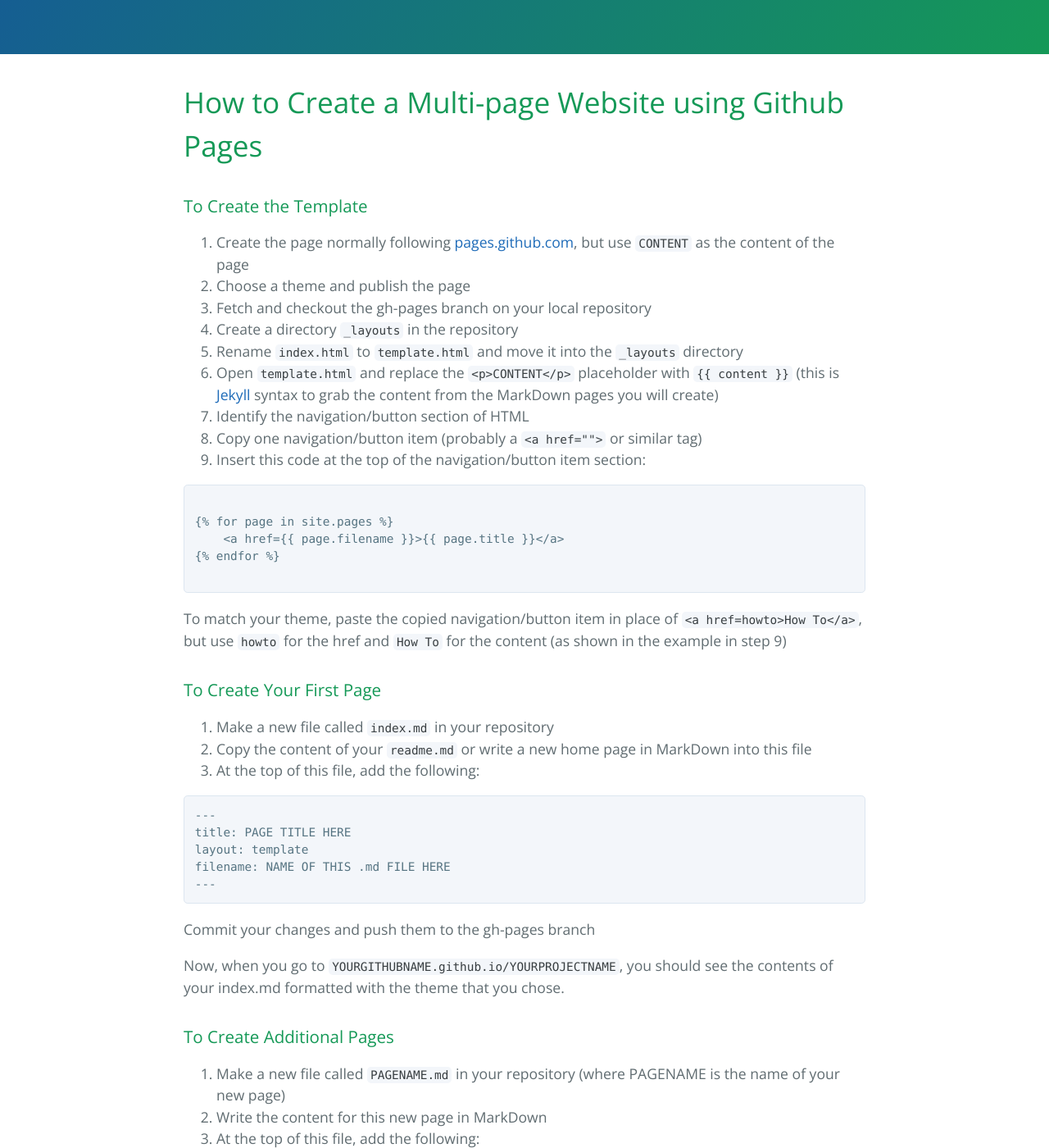
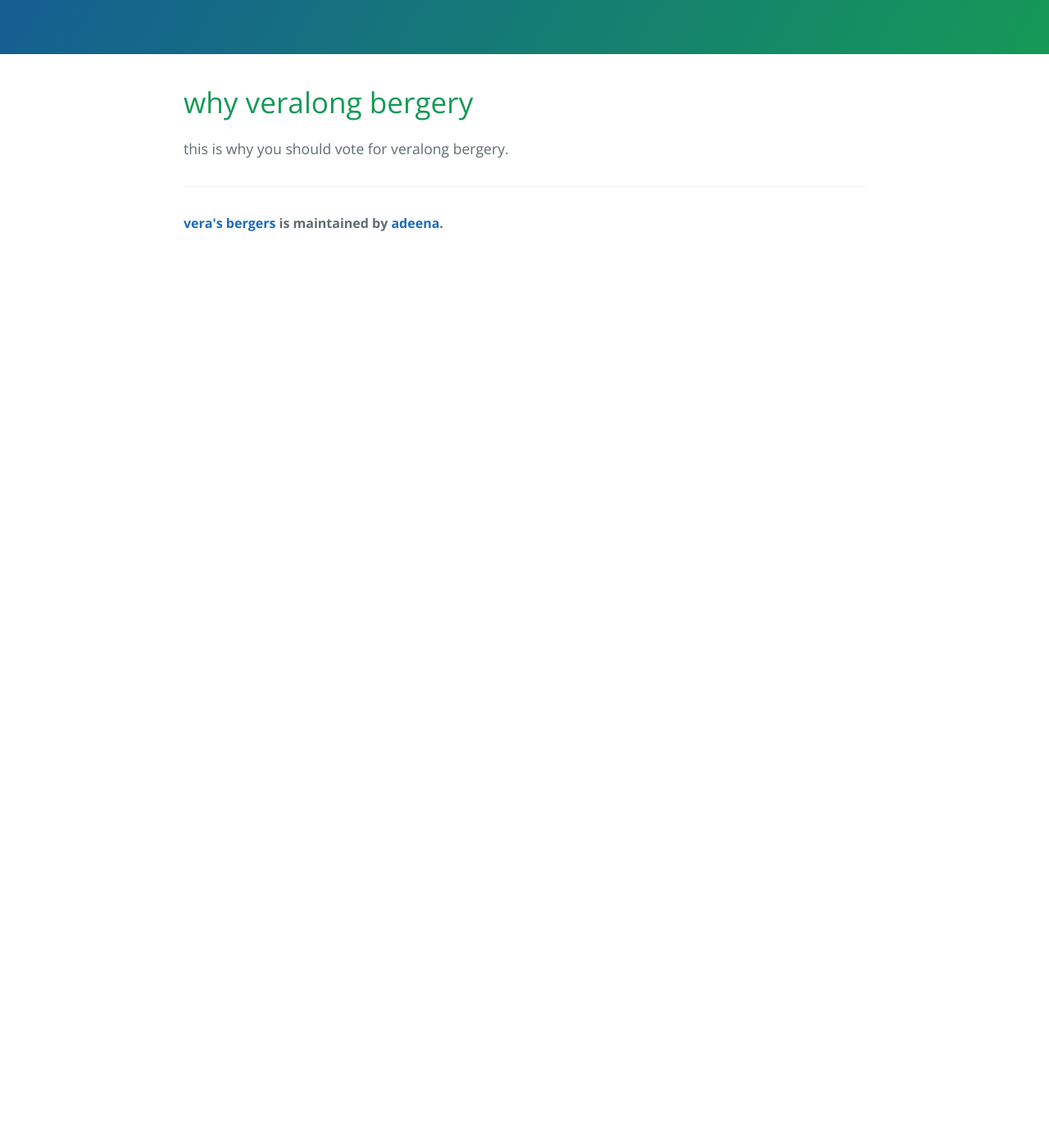
Before and after one commit to adeenal/adeenal.github.io, a Jekyll site: the page built from howto.md, in a window 1280 px wide and 1400 px high, scrolled down 270 px. Shown: the whole window at 82% size. Built offline with Jekyll 4.4.1, drawn with Linux system fonts in a browser that asks for light colours; after the commit the page ends 900 px from its top, so only the background shows below that; some of the changed text lies outside the part shown.

Commit message:
page details

````diff
--- a/howto.md
+++ b/howto.md
@@ -1,62 +1,9 @@
 ---
-title: How To
+title: why veralong bergery
 layout: template
 filename: howto
 ---
 
-# How to Create a Multi-page Website using Github Pages
+# why veralong bergery
 
-### To Create the Template
-1. Create the page normally following [pages.github.com](https://pages.github.com), but use `CONTENT` as the content of the page
-2. Choose a theme and publish the page
-3. Fetch and checkout the gh-pages branch on your local repository
-4. Create a directory `_layouts` in the repository
-5. Rename `index.html` to `template.html` and move it into the `_layouts` directory
-6. Open `template.html` and replace the `<p>CONTENT</p>` placeholder with {% raw %}`{{ content }}`{% endraw %} (this is [Jekyll](https://jekyllrb.com) syntax to grab the content from the MarkDown pages you will create)
-7. Identify the navigation/button section of HTML
-8. Copy one navigation/button item (probably a `<a href="">` or similar tag)
-9. Insert this code at the top of the navigation/button item section:
-
-```
-{% raw %}
-{% for page in site.pages %}
-    <a href={{ page.filename }}>{{ page.title }}</a>
-{% endfor %}
-{% endraw %}
-```
-
-To match your theme, paste the copied navigation/button item in place of `<a href={{ page.filename }}>{{ page.title }}</a>`, but use `{{ page.filename }}` for the href and `{{ page.title }}` for the content (as shown in the example in step 9)
-
-### To Create Your First Page
-1. Make a new file called `index.md` in your repository
-2. Copy the content of your `readme.md` or write a new home page in MarkDown into this file
-3. At the top of this file, add the following:
-
-```
----
-title: PAGE TITLE HERE
-layout: template
-filename: NAME OF THIS .md FILE HERE
----
-```
-
-Commit your changes and push them to the gh-pages branch
-
-Now, when you go to `YOURGITHUBNAME.github.io/YOURPROJECTNAME`, you should see the contents of your index.md formatted with the theme that you chose.
-
-### To Create Additional Pages
-1. Make a new file called `PAGENAME.md` in your repository (where PAGENAME is the name of your new page)
-2. Write the content for this new page in MarkDown
-3. At the top of this file, add the following:
-
-```
----
-title: PAGE TITLE HERE
-layout: template
-filename: NAME OF THIS .md FILE HERE
----
-```
-
-Commit your changes and push them to the gh-pages branch
-
-Now, when you go to `YOURGITHUBNAME.github.io/YOURPROJECTNAME`, you should see a link to your new page. When you click this link, you should see your new page formatted with the theme that you chose.
+this is why you should vote for veralong bergery.
````
Also changed, not shown: story.md (+1 -1 lines).
